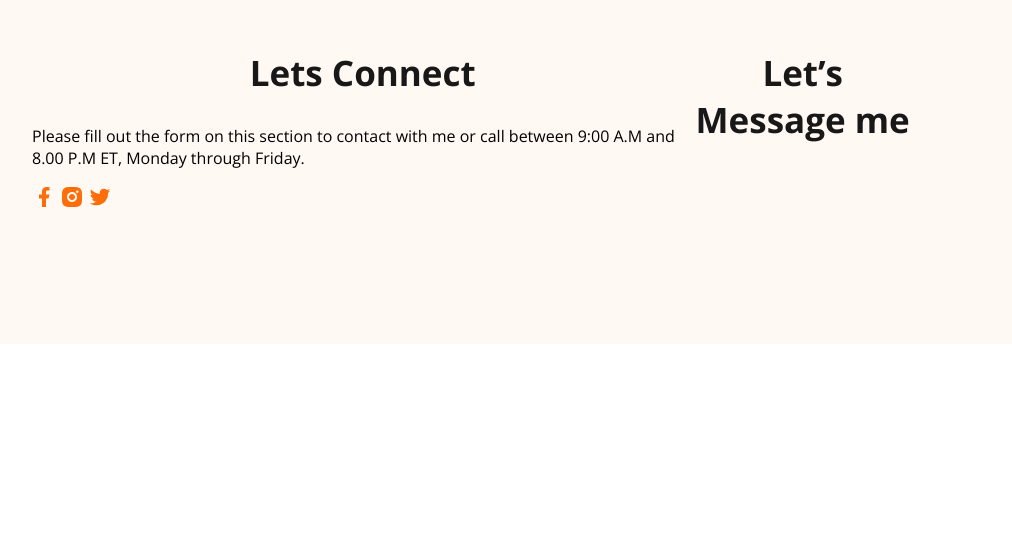
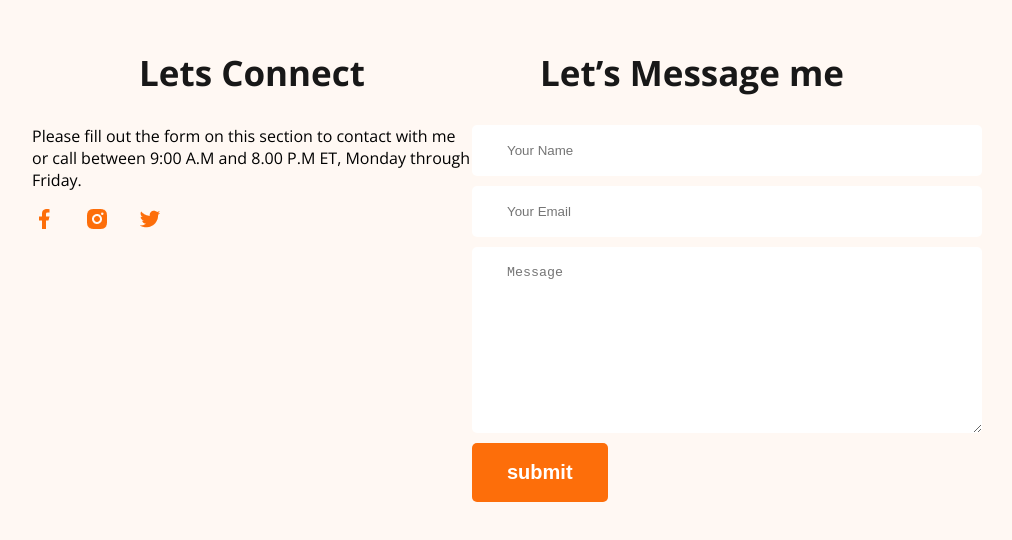
Before and after one commit to abdulkadir0089/We-Development-portfolio, a plain HTML site: page index.html in a window 1280 px wide. Shown: the part 3380-3920 px from the top of the page, without its empty margins (168-1180 px from the left). Before the commit the page ends 3724 px from the top, so only its background shows below. Drawn offline with nearby package versions, Linux system fonts and the light colour scheme.

Commit message:
the footer section with contact form

```diff
--- a/index.html
+++ b/index.html
@@ -242,6 +242,12 @@
       </div>
       <div class="footer-colum">
         <h2 class="section-title">Let’s Message me</h2>
+        <form class="contact" action="">
+          <input type="text" placeholder="Your Name" />
+          <input type="email" name="" placeholder="Your Email" id="" />
+          <textarea name="" id="" cols="30" rows="10">Message</textarea>
+          <input class="btn-primary" type="submit" value="submit" />
+        </form>
       </div>
     </footer>
   </body>
--- a/styles/Portfolio.css
+++ b/styles/Portfolio.css
@@ -192,3 +192,22 @@ footer {
   margin-top: 100px;
   padding: 130px 200px;
 }
+.footer-colum {
+  width: 50%;
+}
+.social-icon a {
+  margin-right: 25px;
+}
+
+.contact input[type="text"],
+.contact input[type="email"],
+textarea {
+  display: block;
+  margin-bottom: 10px;
+  padding: 18px 35px;
+  color: #757575;
+  border-radius: 5px;
+  background: #fff;
+  border: 0;
+  width: 100%;
+}
```
